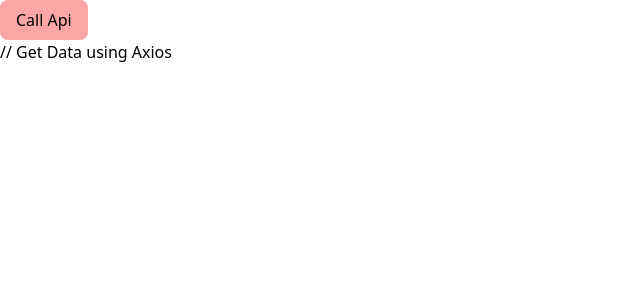
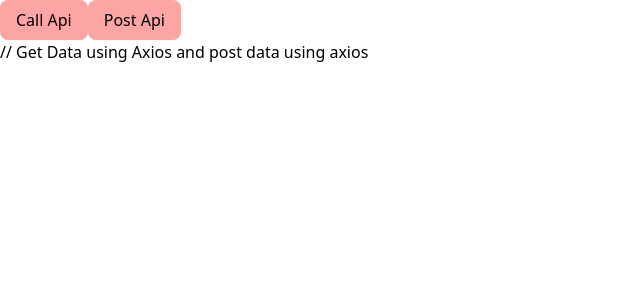
Before and after one commit to Pradhan-G/Frontend-Domination, a React (Vite) app in the folder Course/React - 2/: page /products in a window 1280 px wide. Shown: the top 300 px of the page, without its empty margins (0-640 px from the left). Built offline with nearby package versions, Linux system fonts and the light colour scheme.

Commit message:
section 14 - Post useEffect Coming next

```diff
--- a/Course/React - 2/src/Section 14/App2.jsx
+++ b/Course/React - 2/src/Section 14/App2.jsx
@@ -12,6 +12,21 @@ const App2 = () => {
       .catch((err) => console.log(err));
   };
 
+  const postProducts = () => {
+    const api = "https://fakestoreapi.com/products";
+    axios
+      .post(api, {
+        title: "Lawde ka product",
+        price: 69,
+        description: "lorem ipsum set",
+        image: "https://i.pravatar.cc",
+        category: "vibrator",
+      })
+      .then((data) => {
+        console.log(data);
+      })
+      .catch((err) => console.log(err));
+  };
   return (
     <div className="">
       <button
@@ -20,6 +35,12 @@ const App2 = () => {
       >
         Call Api
       </button>
+      <button
+        onClick={getProducts}
+        className="px-4 py-2 bg-red-300 rounded-lg "
+      >
+        Post Api
+      </button>
     </div>
   );
 };
--- a/Course/React - 2/src/main.jsx
+++ b/Course/React - 2/src/main.jsx
@@ -9,7 +9,7 @@ ReactDOM.createRoot(document.getElementById("root")).render(
   <React.StrictMode>
     <BrowserRouter>
       {/* <App /> */}
-      <App2 /> // Get Data using Axios
+      <App2 /> // Get Data using Axios and post data using axios
     </BrowserRouter>
   </React.StrictMode>
 );
```
